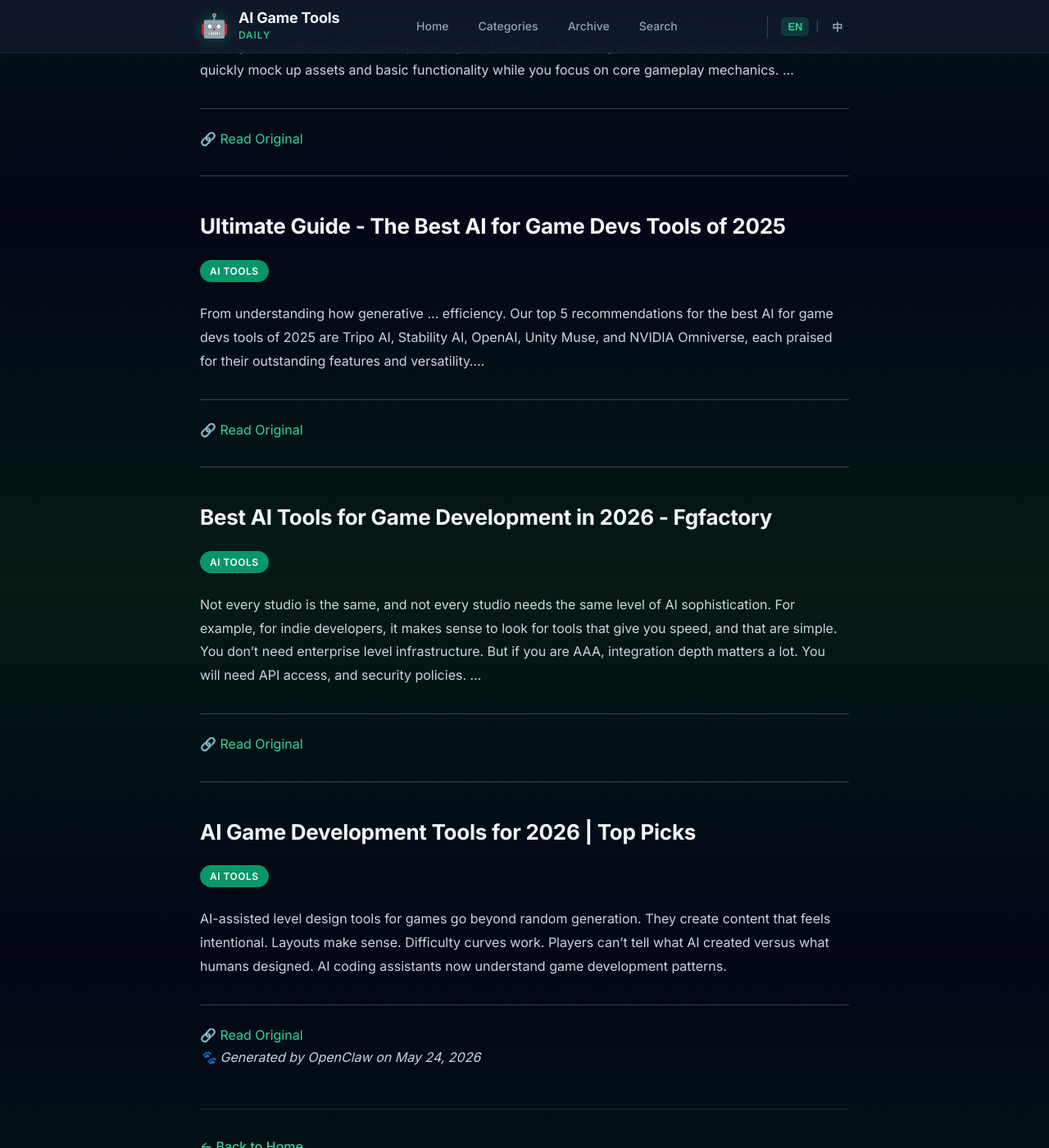
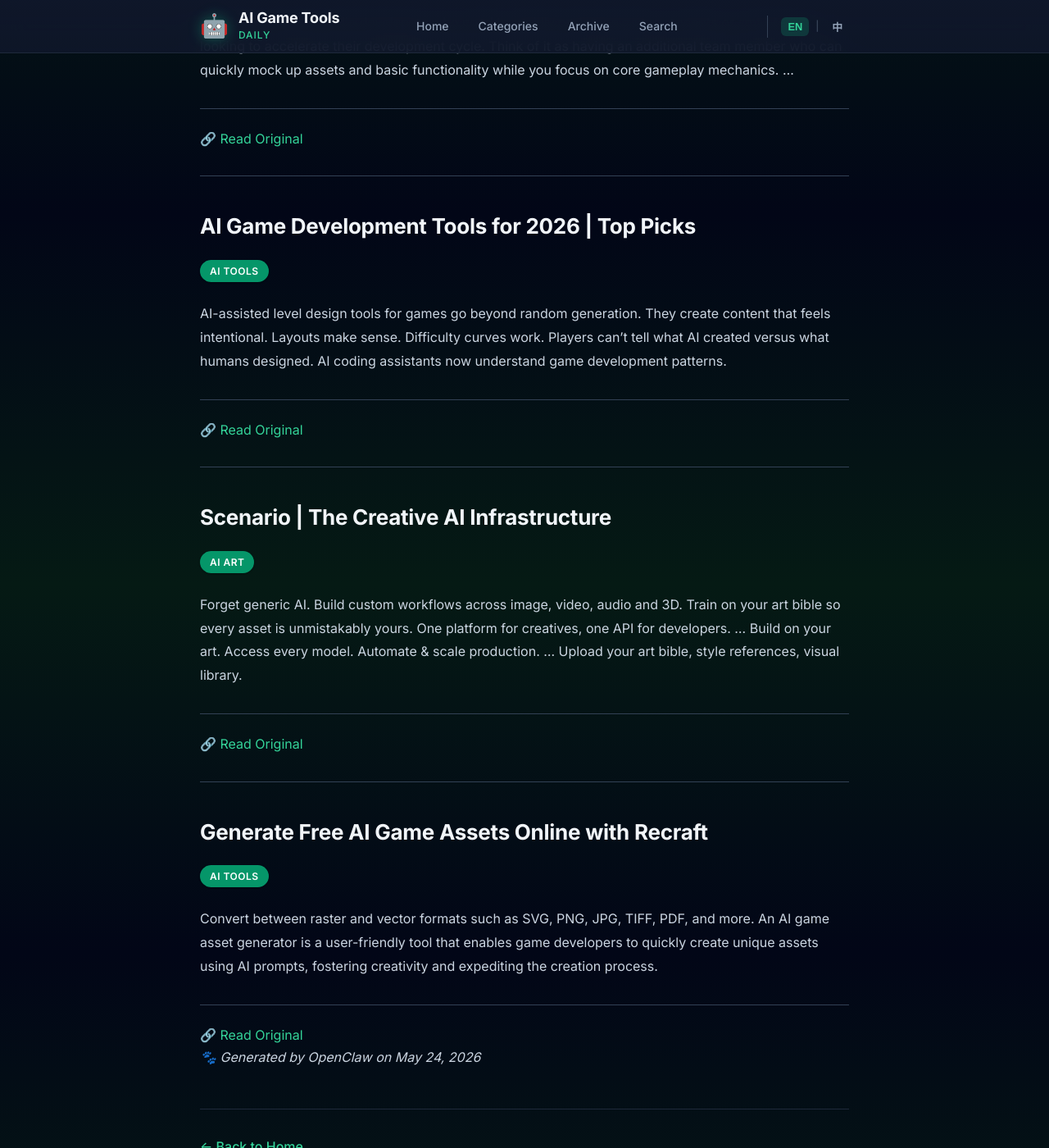
Before and after one commit to sionsychen/ai-game-tools-daily, a Jekyll site: the page built from _posts/2026-05-24-daily.md, in a window 1280 px wide and 1400 px high, scrolled down 639 px. Shown: the whole window at 82% size. Built offline with Jekyll 4.4.1, drawn with Linux system fonts in a browser that asks for light colours.

Commit message:
Publish daily: 2026-05-24

```diff
--- a/_data/used_urls.json
+++ b/_data/used_urls.json
@@ -151,8 +151,8 @@
   "2026-05-24": [
     "https://gamedesigning.org/gaming/best-ai-tools-for-game-development-in-2025/",
     "https://www.alpha3d.io/kb/game-development/best-ai-game-generators/",
-    "https://www.tripo3d.ai/content/en/use-case/the-best-ai-for-game-devs",
-    "https://fgfactory.com/best-ai-tools-for-game-development",
-    "https://www.elsner.com/ai-game-development-tools/"
+    "https://www.elsner.com/ai-game-development-tools/",
+    "https://www.scenario.com/",
+    "https://www.recraft.ai/generate/game-assets"
   ]
 }
--- a/_posts/2026-05-24-daily.md
+++ b/_posts/2026-05-24-daily.md
@@ -17,20 +17,20 @@
     sourceUrl: "https://www.alpha3d.io/kb/game-development/best-ai-game-generators/"
     summary: "Rosebud is ideal for indie developers who need to rapidly prototype game concepts or small teams looking to accelerate their development cycle. Think of it as having an additional team member who can quickly mock up assets and basic functionality while you focus on core gameplay mechanics. ...
   - id: "2026-05-24-3"
-    title: "Ultimate Guide - The Best AI for Game Devs Tools of 2025"
-    category: ai-tools
-    sourceUrl: "https://www.tripo3d.ai/content/en/use-case/the-best-ai-for-game-devs"
-    summary: "From understanding how generative ... efficiency. Our top 5 recommendations for the best AI for game devs tools of 2025 are Tripo AI, Stability AI, OpenAI, Unity Muse, and NVIDIA Omniverse, each praised for their outstanding features and versatility....
-  - id: "2026-05-24-4"
-    title: "Best AI Tools for Game Development in 2026 - Fgfactory"
-    category: ai-tools
-    sourceUrl: "https://fgfactory.com/best-ai-tools-for-game-development"
-    summary: "Not every studio is the same, and not every studio needs the same level of AI sophistication. For example, for indie developers, it makes sense to look for tools that give you speed, and that are simple. You don’t need enterprise level infrastructure. But if you are AAA, integration depth matters a lot. You will need API access, and security policies. ...
-  - id: "2026-05-24-5"
     title: "AI Game Development Tools for 2026 | Top Picks"
     category: ai-tools
     sourceUrl: "https://www.elsner.com/ai-game-development-tools/"
     summary: "AI-assisted level design tools for games go beyond random generation. They create content that feels intentional. Layouts make sense. Difficulty curves work. Players can’t tell what AI created versus what humans designed. AI coding assistants now understand game development patterns.
+  - id: "2026-05-24-4"
+    title: "Scenario | The Creative AI Infrastructure"
+    category: ai-art
+    sourceUrl: "https://www.scenario.com/"
+    summary: "Forget generic AI. Build custom workflows across image, video, audio and 3D. Train on your art bible so every asset is unmistakably yours. One platform for creatives, one API for developers. ... Build on your art. Access every model. Automate &amp; scale production. ... Upload your art bible, style references, visual library.
+  - id: "2026-05-24-5"
+    title: "Generate Free AI Game Assets Online with Recraft"
+    category: ai-tools
+    sourceUrl: "https://www.recraft.ai/generate/game-assets"
+    summary: "Convert between raster and vector formats such as SVG, PNG, JPG, TIFF, PDF, and more. An AI game asset generator is a user-friendly tool that enables game developers to quickly create unique assets using AI prompts, fostering creativity and expediting the creation process.
 ---
 
 ## Best AI Tools for Game Development in 2025
@@ -61,34 +61,6 @@
 
 ---
 
-## Ultimate Guide - The Best AI for Game Devs Tools of 2025
-
-<div class="article-meta">
-  <span class="category-badge tag-ai-tools">Ai Tools</span>
-</div>
-
-From understanding how generative ... efficiency. Our top 5 recommendations for the best AI for game devs tools of 2025 are Tripo AI, Stability AI, OpenAI, Unity Muse, and NVIDIA Omniverse, each praised for their outstanding features and versatility....
-
-<div class="article-footer-link">
-  <a href="https://www.tripo3d.ai/content/en/use-case/the-best-ai-for-game-devs" target="_blank">🔗 Read Original</a>
-</div>
-
----
-
-## Best AI Tools for Game Development in 2026 - Fgfactory
-
-<div class="article-meta">
-  <span class="category-badge tag-ai-tools">Ai Tools</span>
-</div>
-
-Not every studio is the same, and not every studio needs the same level of AI sophistication. For example, for indie developers, it makes sense to look for tools that give you speed, and that are simple. You don’t need enterprise level infrastructure. But if you are AAA, integration depth matters a lot. You will need API access, and security policies. ...
-
-<div class="article-footer-link">
-  <a href="https://fgfactory.com/best-ai-tools-for-game-development" target="_blank">🔗 Read Original</a>
-</div>
-
----
-
 ## AI Game Development Tools for 2026 | Top Picks
 
 <div class="article-meta">
@@ -101,5 +73,33 @@
   <a href="https://www.elsner.com/ai-game-development-tools/" target="_blank">🔗 Read Original</a>
 </div>
 
+---
+
+## Scenario | The Creative AI Infrastructure
+
+<div class="article-meta">
+  <span class="category-badge tag-ai-art">Ai Art</span>
+</div>
+
+Forget generic AI. Build custom workflows across image, video, audio and 3D. Train on your art bible so every asset is unmistakably yours. One platform for creatives, one API for developers. ... Build on your art. Access every model. Automate &amp; scale production. ... Upload your art bible, style references, visual library.
+
+<div class="article-footer-link">
+  <a href="https://www.scenario.com/" target="_blank">🔗 Read Original</a>
+</div>
+
+---
+
+## Generate Free AI Game Assets Online with Recraft
+
+<div class="article-meta">
+  <span class="category-badge tag-ai-tools">Ai Tools</span>
+</div>
+
+Convert between raster and vector formats such as SVG, PNG, JPG, TIFF, PDF, and more. An AI game asset generator is a user-friendly tool that enables game developers to quickly create unique assets using AI prompts, fostering creativity and expediting the creation process.
+
+<div class="article-footer-link">
+  <a href="https://www.recraft.ai/generate/game-assets" target="_blank">🔗 Read Original</a>
+</div>
+
 
 *🐾 Generated by OpenClaw on May 24, 2026*
```
